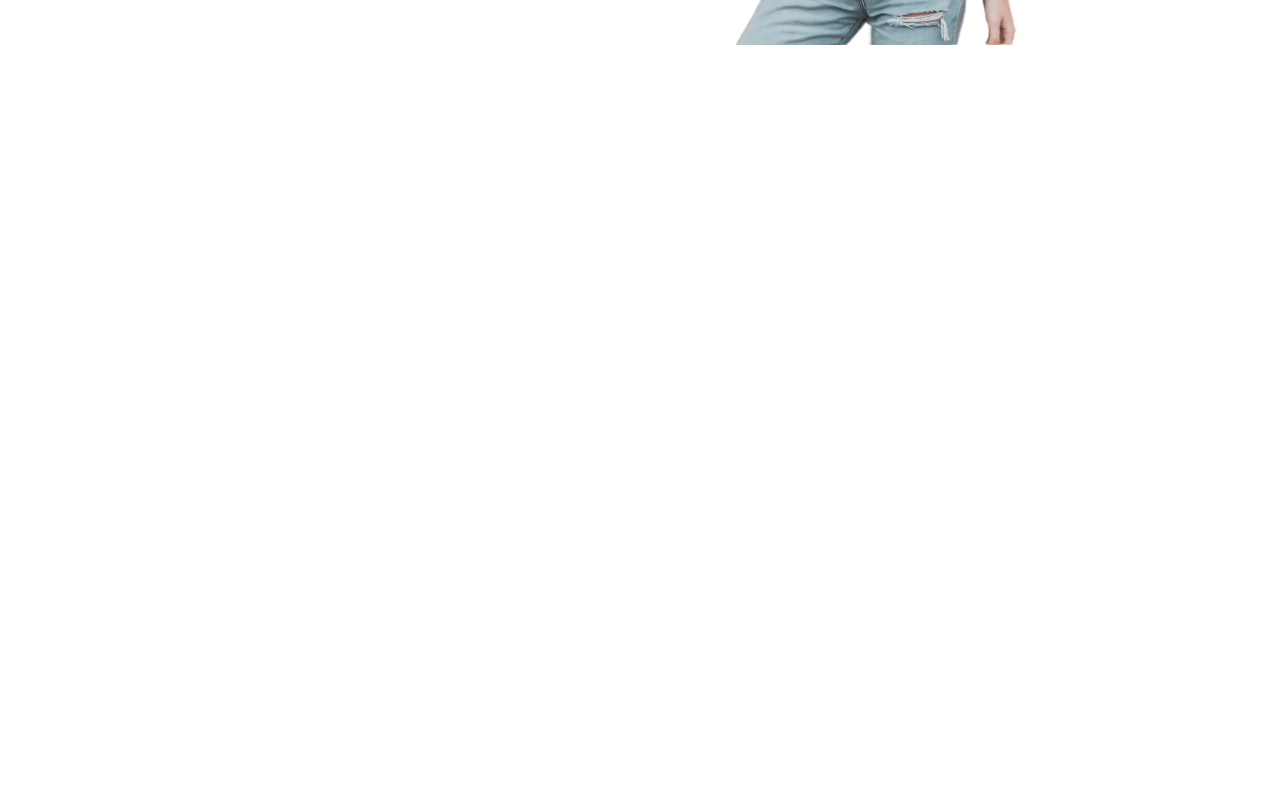
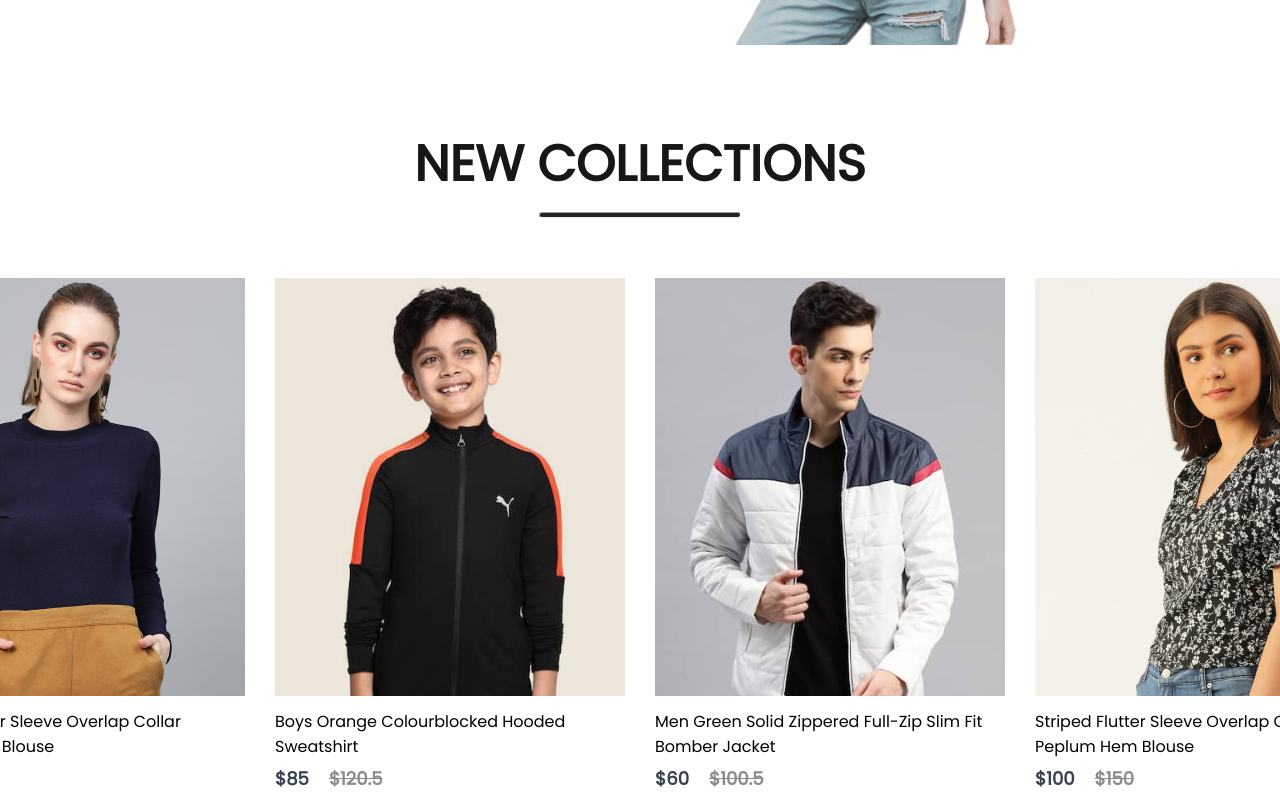
Before and after one commit to React-projects/E-commerce-web, a React (Create React App) app: page / in a window 1280 px wide. Shown: the part 2120-2920 px from the top of the page. Before the commit the page ends 2247 px from the top, so only its background shows below. Built offline with nearby package versions, Linux system fonts and the light colour scheme.

Commit message:
creating and styling new collations

```diff
--- /dev/null
+++ b/src/Components/NewCollections/NewCollections.css
@@ -0,0 +1,28 @@
+.new-collections {
+  display: flex;
+  align-items: center;
+  flex-direction: column;
+  gap: 10px;
+margin-bottom: 100px;
+}
+.new-collections h1 {
+  color: #171717;
+  font-size: 50px;
+  font-weight: 600;
+}
+.new-collections hr {
+  width: 200px;
+  height: 4px;
+  border-radius: 10px;
+  -webkit-border-radius: 10px;
+  -moz-border-radius: 10px;
+  -ms-border-radius: 10px;
+  -o-border-radius: 10px;
+	background-color: #252525;
+}
+.collections{
+display: grid;
+grid-template-columns: 1fr 1fr 1fr 1fr;
+margin-top: 50px;
+gap: 30px;
+}
--- /dev/null
+++ b/src/Components/NewCollections/NewCollections.jsx
@@ -0,0 +1,21 @@
+import React from "react";
+import "./NewCollections.css";
+import NewCollectionsData from "../Assets/new_collections";
+import Item from "../Item/Item";
+function NewCollections() {
+  return (
+    <div className="new-collections">
+      <h1> NEW COLLECTIONS</h1>
+      <hr />
+      <div className="collections">
+			{NewCollectionsData.map((item, i) => {
+          return (
+            <Item key={i} id={item.id} name={item.name} images={item.image} new_price={item.new_price}  old_price={item.old_price}/>
+          );
+        })}
+			</div>
+    </div>
+  );
+}
+
+export default NewCollections;
--- a/src/Pages/Shop.jsx
+++ b/src/Pages/Shop.jsx
@@ -2,12 +2,14 @@
 import Hero from '../Components/Hero/Hero'
 import Popular from '../Components/Popular/Popular'
 import Offers from '../Components/Offers/Offers'
+import NewCollections from '../Components/NewCollections/NewCollections'
 function Shop() {
 	return (
 		<div>
 			<Hero/>
 			<Popular/>
 			<Offers/>
+			<NewCollections/>
 
 		</div>
 	)
```
